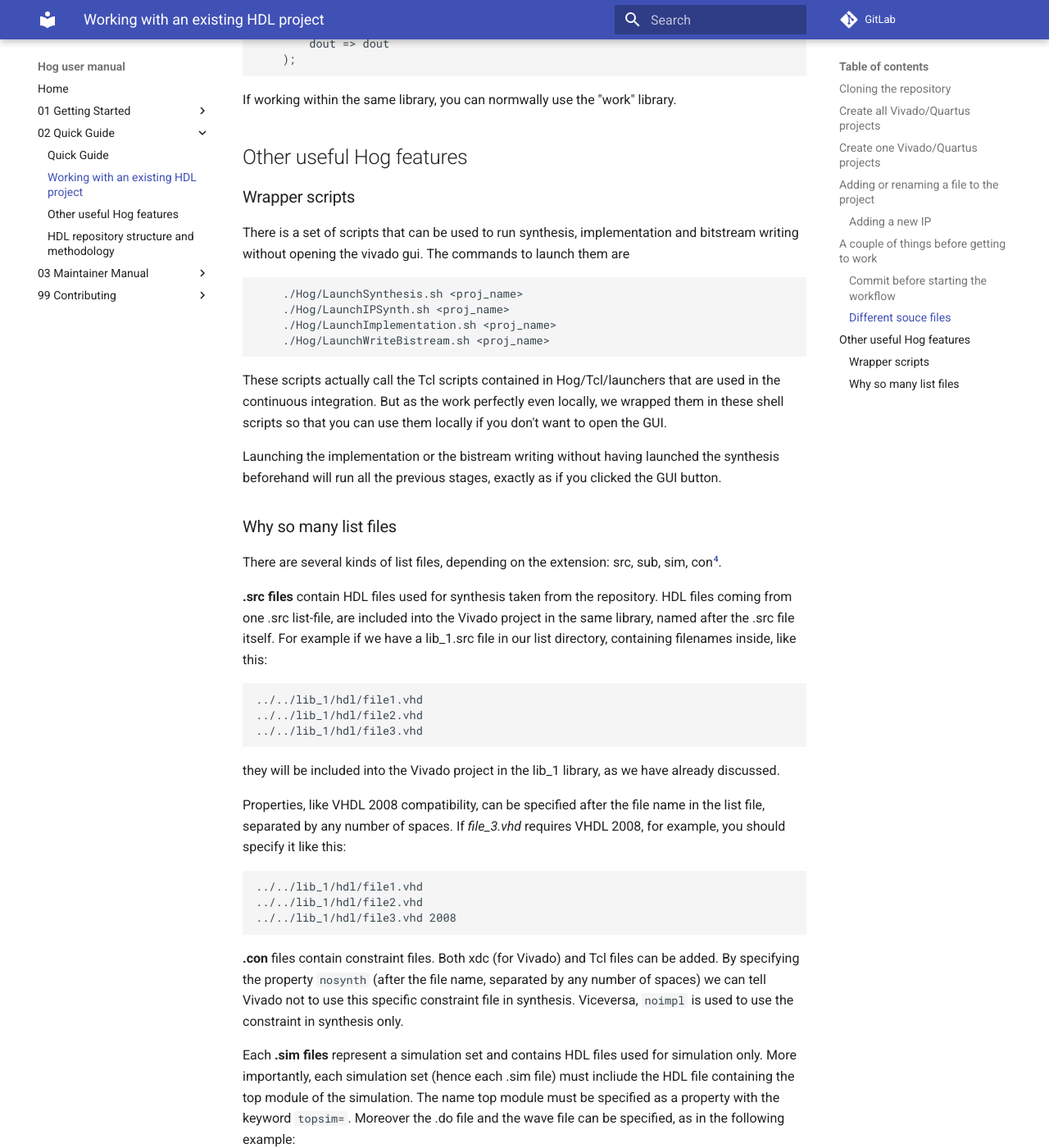
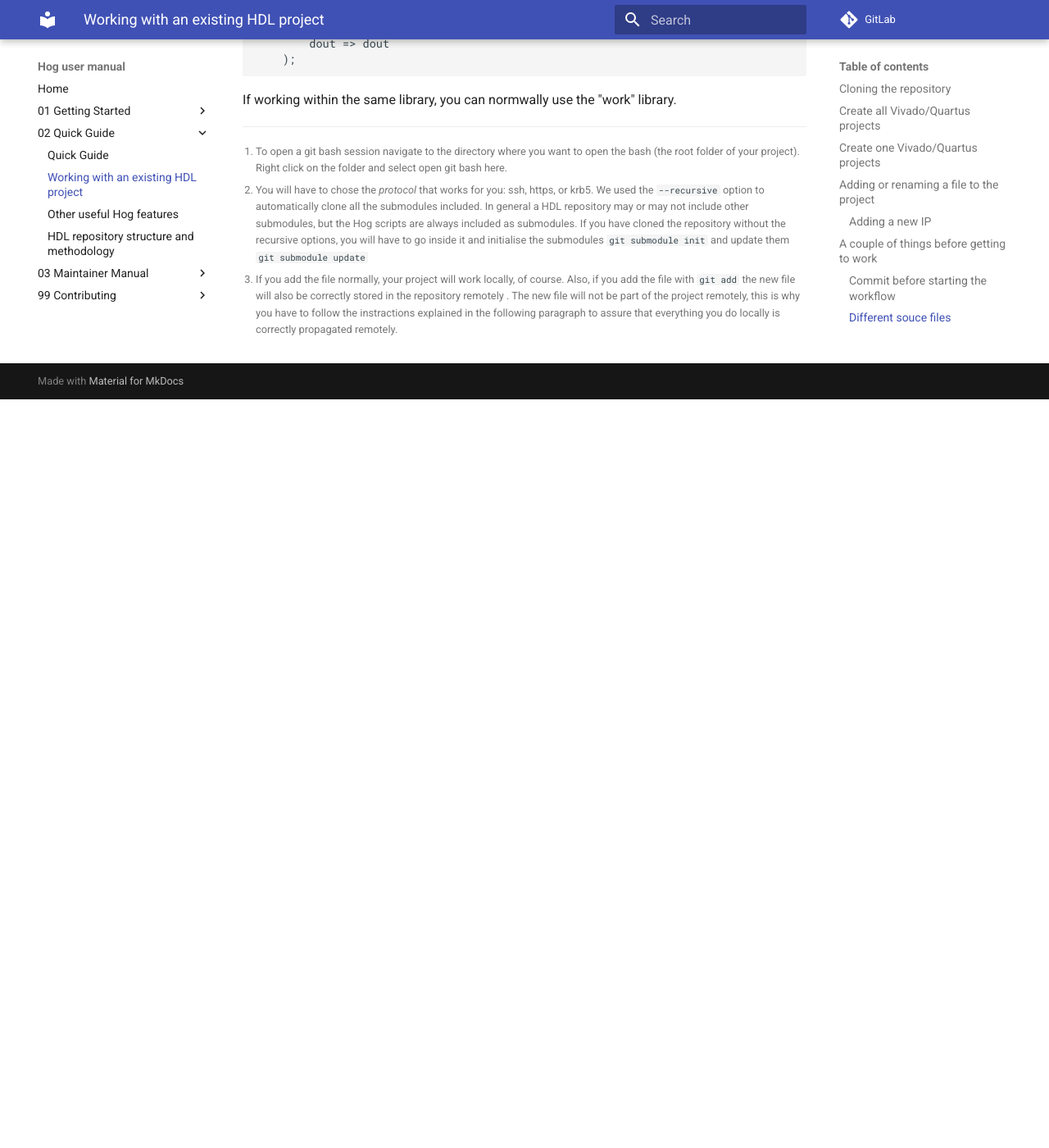
Before and after one commit to Hog-CERN/Hog, an MkDocs documentation site: the page built from docs/02-Quick-Guide/existingProjects.md, in a window 1280 px wide and 1400 px high, scrolled down 3263 px. Shown: the whole window at 82% size. Built offline with MkDocs 1.6.1 and Material for MkDocs 9.7.7, drawn with Linux system fonts in a browser that asks for light colours; after the commit the page ends 3750 px from its top, so only the background shows below that; some of the changed text lies outside the part shown.

Commit message:
Remove other features from exixstingProject section

````diff
--- a/docs/02-Quick-Guide/existingProjects.md
+++ b/docs/02-Quick-Guide/existingProjects.md
@@ -107,53 +107,3 @@ Source files taken from different list files will be added to your project in di
 ```
 
 If working within the same library, you can normwally use the "work" library.
-
-
-## Other useful Hog features
-
-### Wrapper scripts
-
-There is a set of scripts that can be used to run synthesis, implementation and bitstream writing without opening the vivado gui. The commands to launch them are
-```console
-	./Hog/LaunchSynthesis.sh <proj_name>
-	./Hog/LaunchIPSynth.sh <proj_name>
-	./Hog/LaunchImplementation.sh <proj_name>
-	./Hog/LaunchWriteBistream.sh <proj_name>
-```
-
-These scripts actually call the Tcl scripts contained in Hog/Tcl/launchers that are used in the continuous integration. But as the work perfectly even locally, we wrapped them in these shell scripts so that you can use them locally if you don't want to open the GUI.
-
-Launching the implementation or the bistream writing without having launched the synthesis beforehand will run all the previous stages, exactly as if you clicked the GUI button.
-
-### Why so many list files
-There are several kinds of list files, depending on the extension: src, sub, sim, con[^4].
-[^4]: Also .ext files exist. They are used to handle external files that are protected by copyright and cannot be published on the repository. Will will not discuss that in this quick guide.
-
-**.src files** contain HDL files used for synthesis taken from the repository. HDL files coming from one .src list-file, are  included into the Vivado project in the same library, named after the .src file itself. For example if we have a lib_1.src file in our list directory, containing filenames inside, like this:
-
-    ../../lib_1/hdl/file1.vhd
-    ../../lib_1/hdl/file2.vhd
-    ../../lib_1/hdl/file3.vhd
-
-they will be included into the Vivado project in the lib_1 library, as we have already discussed.
-
-Properties, like VHDL 2008 compatibility, can be specified after the file name in the list file, separated by any number of spaces. If _file_3.vhd_  requires VHDL 2008, for example, you should specify it like this:
-
-    ../../lib_1/hdl/file1.vhd
-    ../../lib_1/hdl/file2.vhd
-    ../../lib_1/hdl/file3.vhd 2008
-
-**.con** files contain constraint files. Both xdc (for Vivado) and Tcl files can be added. By specifying the property `nosynth` (after the file name, separated by any number of spaces) we can tell Vivado not to use this specific constraint file in synthesis. Viceversa, `noimpl` is used to use the constraint in synthesis only.
-
-Each **.sim files** represent a simulation set and contains HDL files used for simulation only. More importantly, each simulation set (hence each .sim file) must incliude the HDL file containing the top module of the simulation. The name top module must be specified as a property with the keyword `topsim=`. Moreover the .do file and the wave file can be specified, as in the following example:
-
-```
-
-../../lib_1/tb/hdl/tb_for_lib1.vhd topsim=tb_lib1 wavefile=lib1/wave_lib1.tcl dofile=lib1/dofile_lib1.do
-../../lib_1/tb/hdl/FileReader.vhd
-../../lib_1/tb/hdl/FileWriter.vhd
-
-
-```
-
-**.sub files** contain HDL files used for synthesis taken from git submodules in the project. As described in detail in the more advanced documentation, Hog extracts the version and the git SHA for every library in the project. For the files coming from a submodule though, this is not possible as the subomdule may not have tags in the Hog format. This is why files coming from a submodule must be listed in a .sub file having exactly the same name as the submodule. In this case Hog will only extract the git SHA of the submodule and embed it in the firmware.
````
